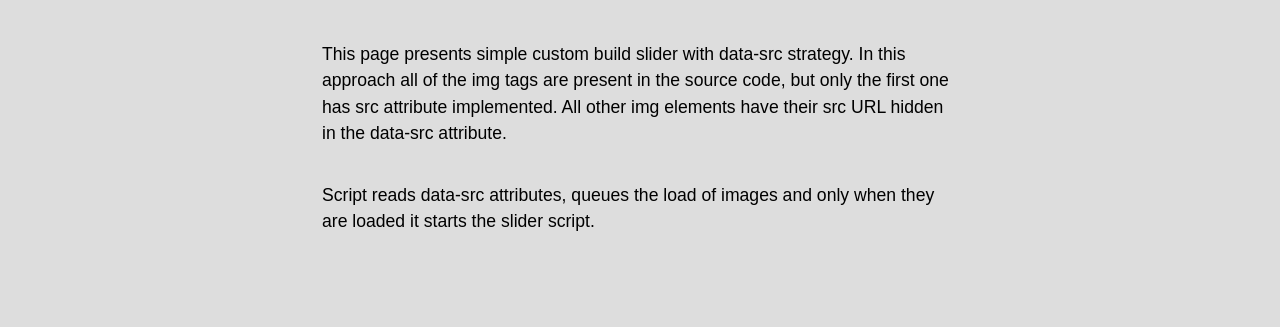
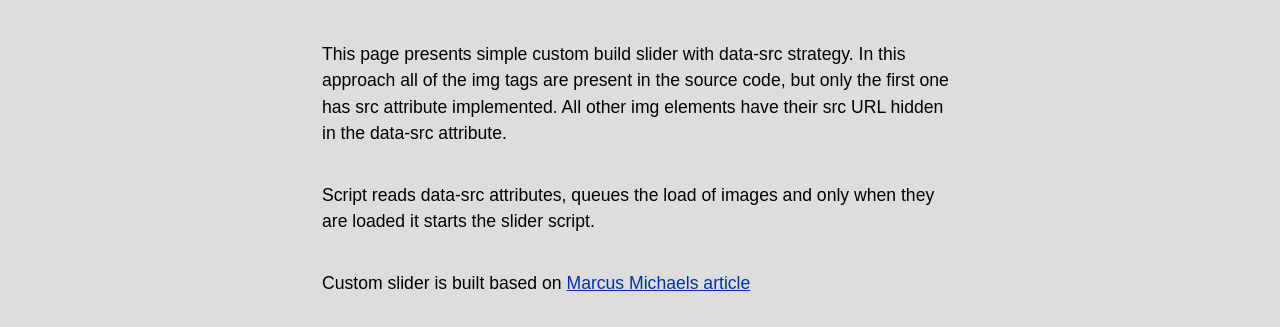
Before and after one commit to bkudyba/slider-loading-strategy, a website: page custom-slider-v2/index.html in a window 1280 px wide. Shown: the part 631-958 px from the top of the page. Before the commit the page ends 915 px from the top, so only its background shows below. Drawn offline with Linux system fonts and the light colour scheme.

Commit message:
Feat: Added custom slider author

```diff
--- a/custom-slider-v2/index.html
+++ b/custom-slider-v2/index.html
@@ -97,6 +97,13 @@
         Script reads data-src attributes, queues the load of images and only
         when they are loaded it starts the slider script.
       </p>
+      <p>
+        Custom slider is built based on
+        <a
+          href="https://medium.com/@marcusmichaels/how-to-build-a-carousel-from-scratch-in-vanilla-js-9a096d3b98c9"
+          >Marcus Michaels article</a
+        >
+      </p>
     </section>
 
     <!-- This file should return a function that will initialize the slider functionalities  -->
```
Also changed, not shown: custom-slider/index.html (+7 -0 lines), package.json (line endings or trailing spaces).
